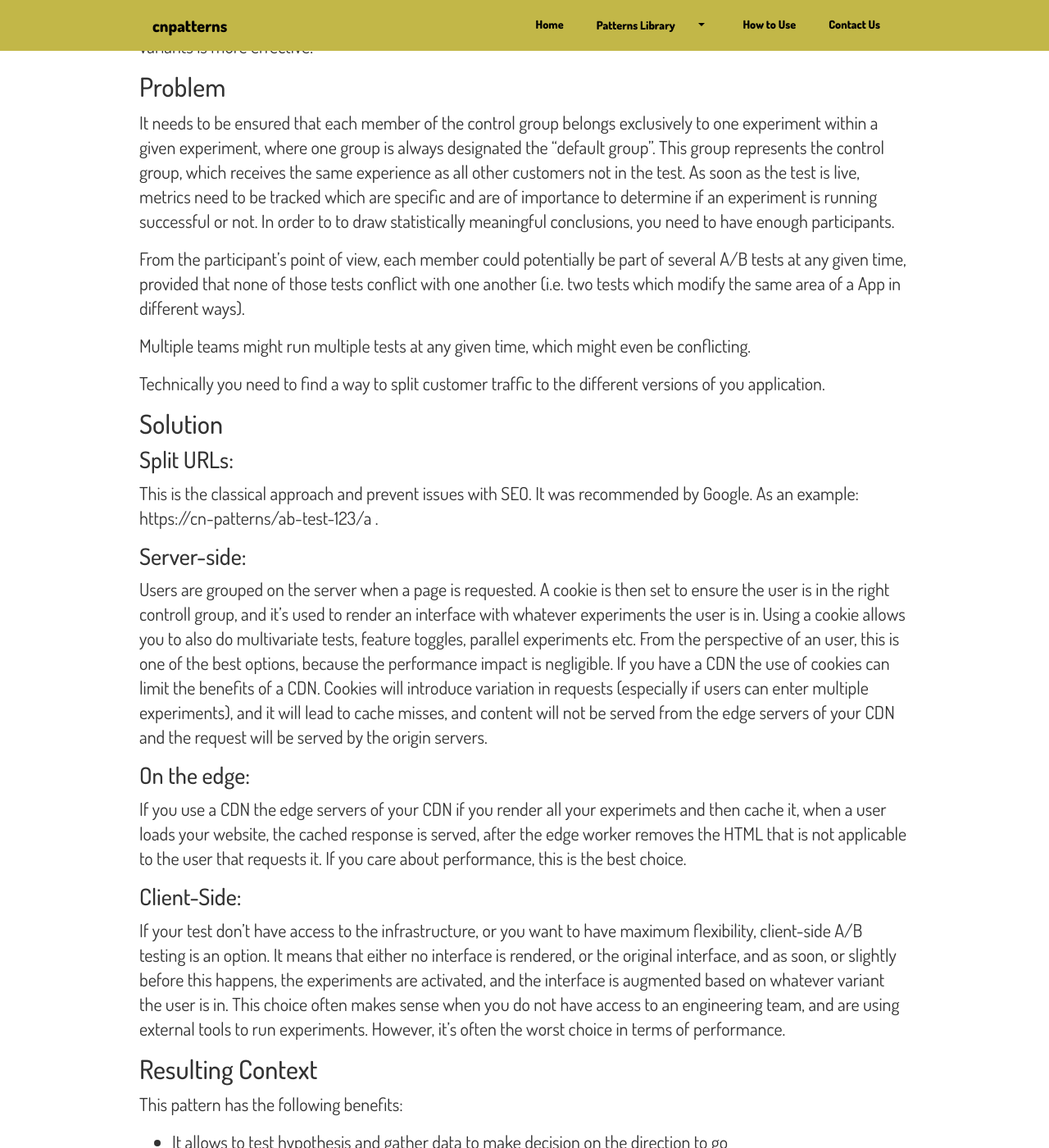
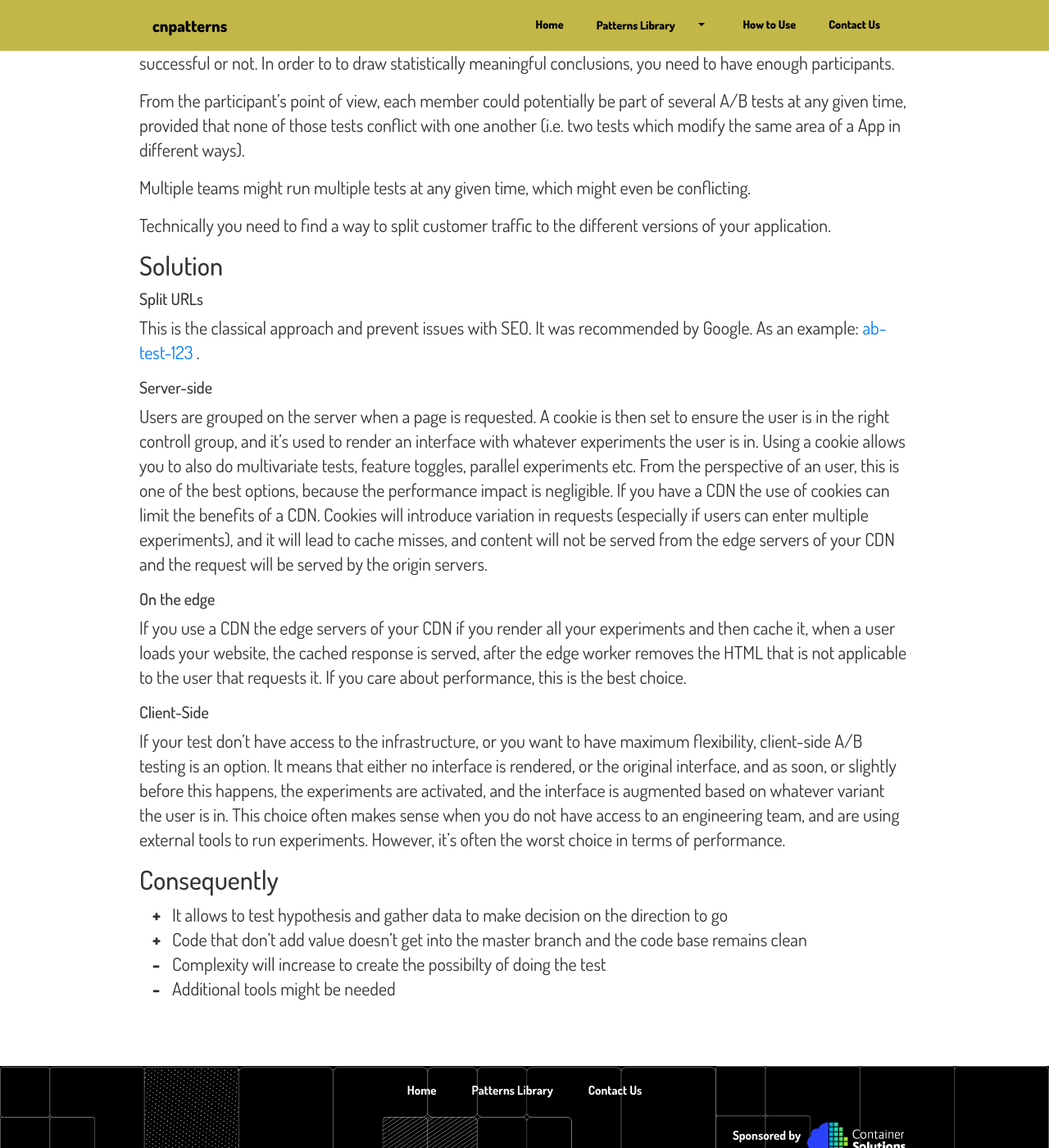
Before and after one commit to ContainerSolutions/cloud-native-patterns, a Jekyll site: the page built from _technical/ab-testing.md, in a window 1280 px wide and 1400 px high, scrolled down 785 px. Shown: the whole window at 82% size. Built offline with Jekyll 4.4.1, drawn with Linux system fonts in a browser that asks for light colours; some of the changed text lies outside the part shown.

Commit message:
initial reformat of ab testing

```diff
--- a/_technical/ab-testing.md
+++ b/_technical/ab-testing.md
@@ -3,43 +3,44 @@ title: A/B - Testing
 description: Description part 1
 layout: pattern
 ---
-![A/B - Testing]({{ site.baseurl }}/assets/images/Generic.png)
+![A/B - Testing]({{ site.baseurl }}/assets/images/cs.png)
 
-Description part 2
-
-## Context
 The general concept behind A/B testing is to create an experiment with a control group and one or more experimental groups which receive alternative versions.
 A/B testing is a way to compare two versions of a single variable, typically by testing a users's response to variant A against variant B, and determining which of the two variants is more effective.
 
-## Problem
+## In This Context
+
 It needs to be ensured that each member of the control group belongs exclusively to one experiment within a given experiment, where one group is always designated the “default group”. This group represents the control group, which receives the same experience as all other customers not in the test. As soon as the test is live, metrics need to be tracked which are specific and are of importance to determine if an experiment is running successful or not. In order to to draw statistically meaningful conclusions, you need to have enough participants.
 
 From the participant’s point of view, each member could potentially be part of several A/B tests at any given time, provided that none of those tests conflict with one another (i.e. two tests which modify the same area of a App in different ways).
 
 Multiple teams might run multiple tests at any given time, which might even be conflicting.
 
-Technically you need to find a way to split customer traffic to the different versions of you application.
+Technically you need to find a way to split customer traffic to the different versions of your application.
+
 ## Solution
-### Split URLs:
-This is the classical approach and prevent issues with SEO. It was recommended by Google. As an example: https://cn-patterns/ab-test-123/a .
-### Server-side:
+
+##### Split URLs
+
+This is the classical approach and prevent issues with SEO. It was recommended by Google. As an example: [ab-test-123](https://cn-patterns/ab-test-123/a) .
+
+##### Server-side
+
 Users are grouped on the server when a page is requested. A cookie is then set to ensure the user is in the right controll group, and it’s used to render an interface with whatever experiments the user is in. Using a cookie allows you to also do multivariate tests, feature toggles, parallel experiments etc.
 From the perspective of an user, this is one of the best options, because the performance impact is negligible. If you have a CDN the use of cookies can limit the benefits of a CDN. Cookies will introduce variation in requests (especially if users can enter multiple experiments), and it will lead to cache misses, and content will not be served from the edge servers of your CDN and the request will be served by the origin servers.
-### On the edge:
-If you use a CDN the edge servers of your CDN if you render all your experimets and then cache it, when a user loads your website, the cached response is served, after the edge worker removes the HTML that is not applicable to the user that requests it. If you care about performance, this is the best choice.
-### Client-Side:
+
+##### On the edge
+
+If you use a CDN the edge servers of your CDN if you render all your experiments and then cache it, when a user loads your website, the cached response is served, after the edge worker removes the HTML that is not applicable to the user that requests it. If you care about performance, this is the best choice.
+
+##### Client-Side
+
 If your test don’t have access to the infrastructure, or you want to have maximum flexibility, client-side A/B testing is an option. It means that either no interface is rendered, or the original interface, and as soon, or slightly before this happens, the experiments are activated, and the interface is augmented based on whatever variant the user is in. This choice often makes sense when you do not have access to an engineering team, and are using external tools to run experiments. However, it’s often the worst choice in terms of performance.
 
-## Resulting Context
-This pattern has the following benefits:
-* It allows to test hypothesis and gather data to make decision on the direction to go
-* Code that don't add value doesn't get into the master branch and the code base remains clean
-This pattern has the following drawbacks:
-* Complexity will increase to create the possibilty of doing the test
-* Additional tools might be needed
+## Consequently
 
-## Related Pattern
-* Multivariate tests
-* Feature toggles
-* Parallel experiments
-* Oberservability
+{:.plusminus}
+- {:.plus} It allows to test hypothesis and gather data to make decision on the direction to go
+- {:.plus} Code that don't add value doesn't get into the master branch and the code base remains clean
+- {:.minus} Complexity will increase to create the possibilty of doing the test
+- {:.minus} Additional tools might be needed
```
